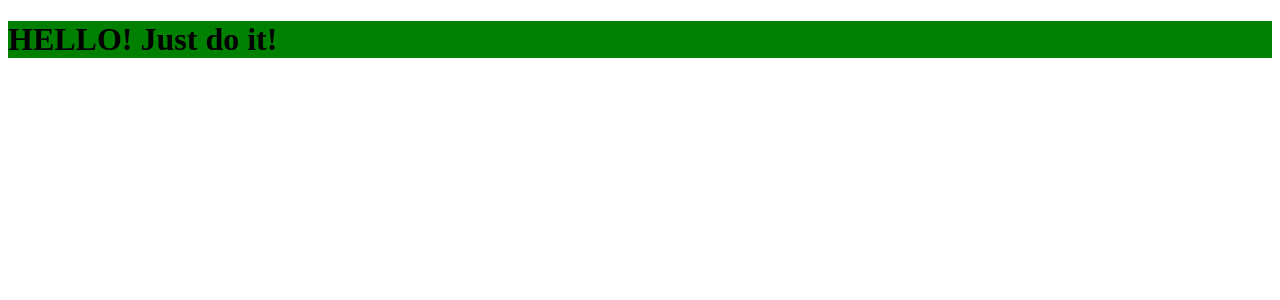
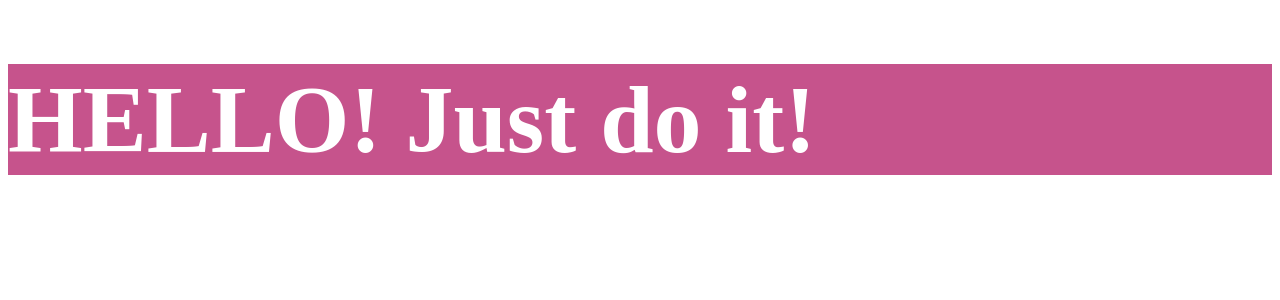
Before and after one commit to aspynlim/youtube, a React app in the folder codevolution/react_ts_webpack/: page / in a window 1280 px wide. Shown: the top 300 px of the page. Built offline with nearby package versions, Linux system fonts and the light colour scheme.

Commit message:
React TypeScript Webpack - Setup From Scratch (2/8) ...ing (Sass completed)

```diff
--- a/codevolution/react_ts_webpack/package.json
+++ b/codevolution/react_ts_webpack/package.json
@@ -24,6 +24,8 @@
     "babel-loader": "^8.2.2",
     "css-loader": "^5.2.6",
     "html-webpack-plugin": "^5.3.1",
+    "sass": "^1.35.1",
+    "sass-loader": "^12.1.0",
     "style-loader": "^2.0.0",
     "typescript": "^4.3.4",
     "webpack": "^5.39.1",
--- a/codevolution/react_ts_webpack/src/App.tsx
+++ b/codevolution/react_ts_webpack/src/App.tsx
@@ -1,4 +1,4 @@
-import './styles.css';
+import './styles.scss';
 
 export const App = () => {
   return <h1>HELLO! Just do it!</h1>
--- a/codevolution/react_ts_webpack/src/styles.css
+++ /dev/null
@@ -1,3 +0,0 @@
-#root {
-  background: green;
-}
--- /dev/null
+++ b/codevolution/react_ts_webpack/src/styles.scss
@@ -0,0 +1,10 @@
+$base-color: #c6538c;
+
+#root {
+  background: $base-color;
+  color: white;
+  font: {
+    size: 3em;
+    weight: bold;
+  }
+}
--- a/codevolution/react_ts_webpack/webpack/webpack.config.js
+++ b/codevolution/react_ts_webpack/webpack/webpack.config.js
@@ -20,8 +20,8 @@ module.exports = {
         ]
       },
       {
-        test: /\.css$/,
-        use: ['style-loader', 'css-loader']
+        test: /\.scss$/,
+        use: ['style-loader', 'css-loader', 'sass-loader']
       }
     ]
   },
```
Also changed, not shown: 1 other file (tests, documents, lock files or other folders).
